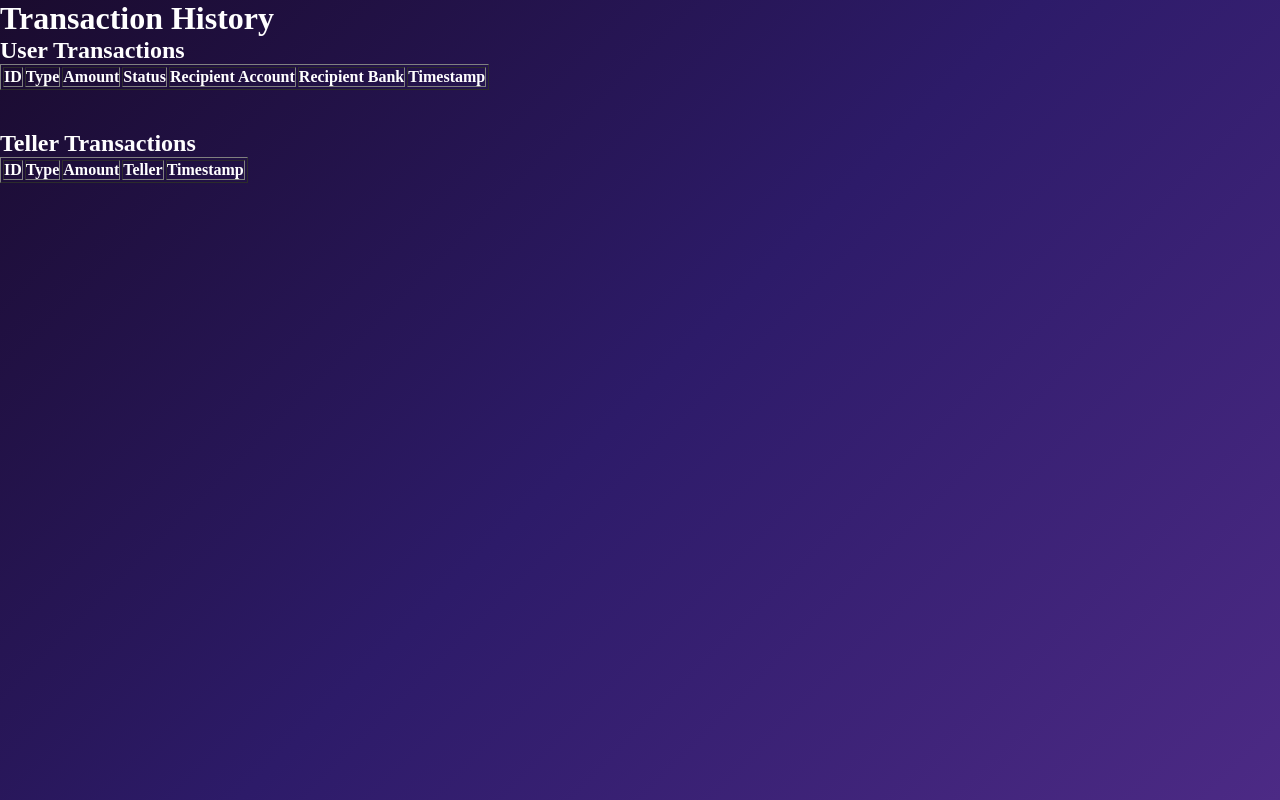
After one commit to PUP-BSIT/project-dragonfly, a PHP site: page /public/transaction_history.html in a window 1280 px wide. The commit adds this page. Run offline with PHP 8.4, Linux system fonts and the light colour scheme; lists and menus that the app fills with data are empty.

Commit message:
upload transaction history backend

```diff
--- /dev/null
+++ b/Dragon_Vault/api/account/get_all_transactions.php
@@ -0,0 +1,57 @@
+<?php
+session_start();
+header("Content-Type: application/json");
+require_once '../../includes/db.php';
+
+if (!isset($_SESSION['account_holder_id'])) {
+    echo json_encode(["success" => false, "message" => "Not logged in."]);
+    exit;
+}
+
+$accountHolderId = $_SESSION['account_holder_id'];
+
+try {
+    // Get all account numbers for this account holder
+    $stmt = $pdo->prepare("SELECT account_number FROM account WHERE account_holder_id = ?");
+    $stmt->execute([$accountHolderId]);
+    $accountNumbers = $stmt->fetchAll(PDO::FETCH_COLUMN);
+
+    if (empty($accountNumbers)) {
+        echo json_encode(["success" => false, "message" => "No accounts found."]);
+        exit;
+    }
+
+    // Prepare placeholders for IN clause
+    $placeholders = implode(',', array_fill(0, count($accountNumbers), '?'));
+
+    // User Transactions
+    $userQuery = "
+        SELECT * FROM user_transaction
+        WHERE account_number IN ($placeholders)
+        ORDER BY transaction_type ASC, transaction_timestamp DESC
+    ";
+    $userStmt = $pdo->prepare($userQuery);
+    $userStmt->execute($accountNumbers);
+    $userTransactions = $userStmt->fetchAll(PDO::FETCH_ASSOC);
+
+    // Teller Transactions (joined with teller info)
+    $tellerQuery = "
+        SELECT tt.*, bt.first_name AS teller_first_name, bt.last_name AS teller_last_name
+        FROM teller_transaction tt
+        JOIN bank_teller bt ON tt.teller_id = bt.teller_id
+        WHERE account_number IN ($placeholders)
+        ORDER BY tt.transaction_type ASC, tt.transaction_timestamp DESC
+    ";
+    $tellerStmt = $pdo->prepare($tellerQuery);
+    $tellerStmt->execute($accountNumbers);
+    $tellerTransactions = $tellerStmt->fetchAll(PDO::FETCH_ASSOC);
+
+    echo json_encode([
+        "success" => true,
+        "user_transactions" => $userTransactions,
+        "teller_transactions" => $tellerTransactions
+    ]);
+
+} catch (PDOException $e) {
+    echo json_encode(["success" => false, "message" => $e->getMessage()]);
+}
--- /dev/null
+++ b/Dragon_Vault/public/js/transaction_history.js
@@ -0,0 +1,42 @@
+document.addEventListener("DOMContentLoaded", function () {
+    fetch("/Dragon_Vault/api/account/get_all_transactions.php")
+        .then(response => response.json())
+        .then(data => {
+            if (!data.success) {
+                alert("Failed to load transactions: " + data.message);
+                return;
+            }
+
+            const userTable = document.getElementById("user-transaction-body");
+            const tellerTable = document.getElementById("teller-transaction-body");
+
+            data.user_transactions.forEach(tx => {
+                const row = document.createElement("tr");
+                row.innerHTML = `
+                    <td>${tx.user_transaction_id}</td>
+                    <td>${tx.transaction_type}</td>
+                    <td>${tx.amount}</td>
+                    <td>${tx.status}</td>
+                    <td>${tx.recipient_account_number || 'N/A'}</td>
+                    <td>${tx.recipient_bank_code || 'N/A'}</td>
+                    <td>${tx.transaction_timestamp}</td>
+                `;
+                userTable.appendChild(row);
+            });
+
+            data.teller_transactions.forEach(tx => {
+                const row = document.createElement("tr");
+                row.innerHTML = `
+                    <td>${tx.teller_transaction_id}</td>
+                    <td>${tx.transaction_type}</td>
+                    <td>${tx.amount}</td>
+                    <td>${tx.teller_first_name} ${tx.teller_last_name}</td>
+                    <td>${tx.transaction_timestamp}</td>
+                `;
+                tellerTable.appendChild(row);
+            });
+        })
+        .catch(error => {
+            console.error("Error fetching transactions:", error);
+        });
+});
--- /dev/null
+++ b/Dragon_Vault/public/transaction_history.html
@@ -0,0 +1,50 @@
+<!DOCTYPE html>
+<html lang="en">
+<head>
+    <meta charset="UTF-8">
+    <title>Transaction History</title>
+    <link rel="stylesheet" href="css/dashboard.css">
+    <script src="js/transaction_history.js" defer></script>
+</head>
+<body>
+    <h1>Transaction History</h1>
+
+    <section>
+        <h2>User Transactions</h2>
+        <table border="1">
+            <thead>
+                <tr>
+                    <th>ID</th>
+                    <th>Type</th>
+                    <th>Amount</th>
+                    <th>Status</th>
+                    <th>Recipient Account</th>
+                    <th>Recipient Bank</th>
+                    <th>Timestamp</th>
+                </tr>
+            </thead>
+            <tbody id="user-transaction-body">
+                <!-- User transactions will be populated here -->
+            </tbody>
+        </table>
+    </section>
+
+    <section style="margin-top: 40px;">
+        <h2>Teller Transactions</h2>
+        <table border="1">
+            <thead>
+                <tr>
+                    <th>ID</th>
+                    <th>Type</th>
+                    <th>Amount</th>
+                    <th>Teller</th>
+                    <th>Timestamp</th>
+                </tr>
+            </thead>
+            <tbody id="teller-transaction-body">
+                <!-- Teller transactions will be populated here -->
+            </tbody>
+        </table>
+    </section>
+</body>
+</html>
```
Also changed, not shown: Dragon_Vault/public/css/dashboard.css (+28 -18 lines), Dragon_Vault/public/css/transaction_page.css (added, +35 -0 lines).
